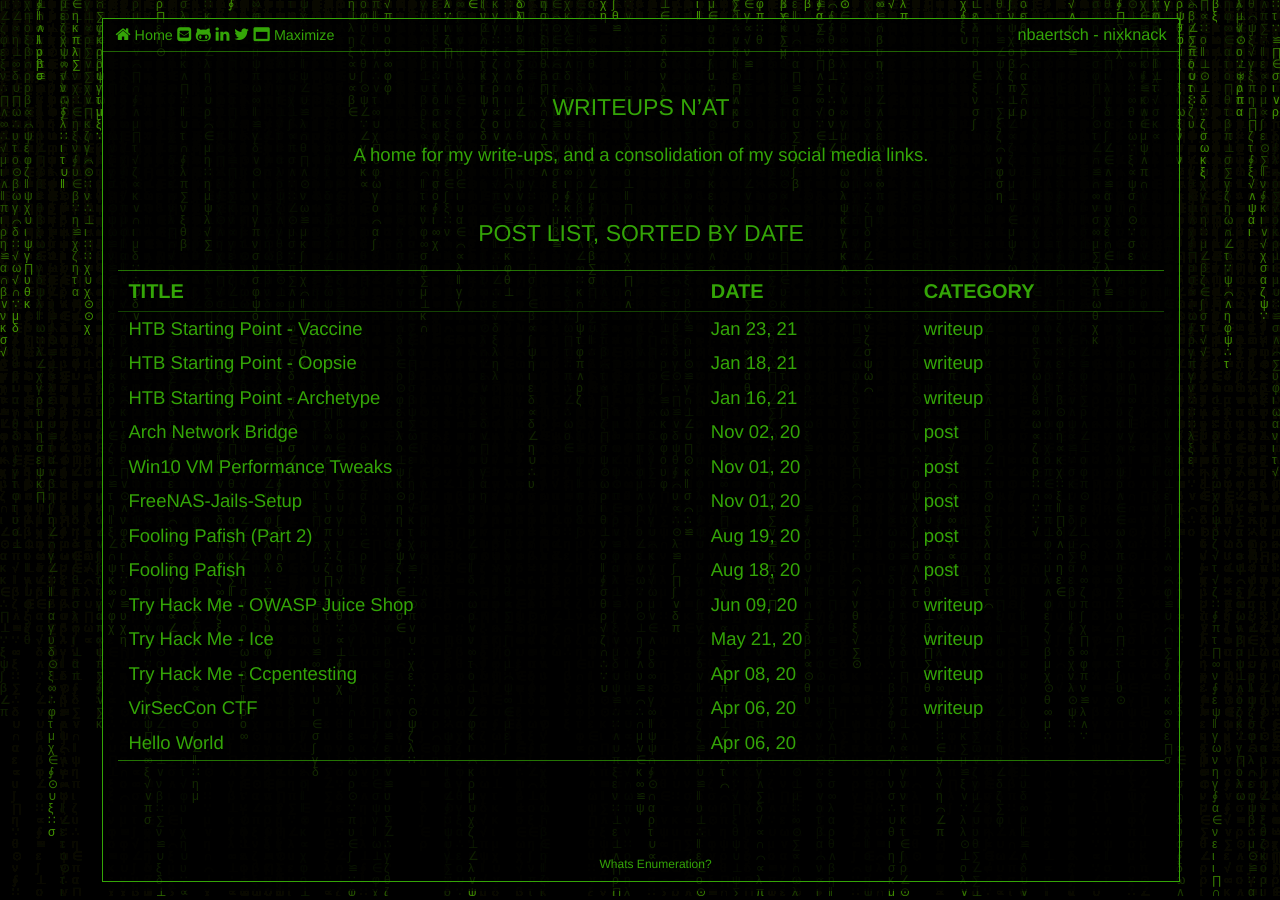
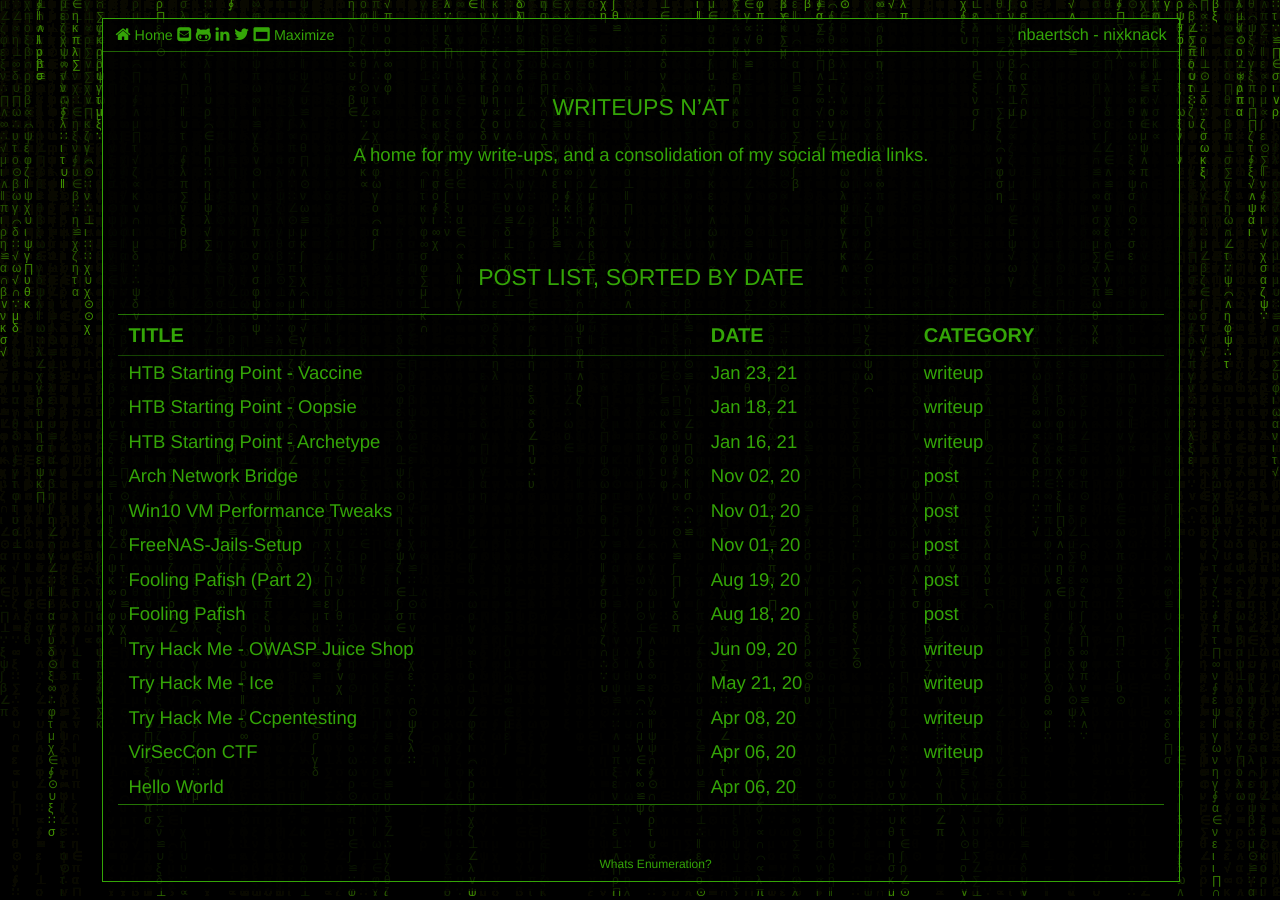
Before and after one commit to nbaertsch/nbaertsch.github.io, a Jekyll site: the page built from pages/index.md, in a window 1280 px wide. Built offline with Jekyll 4.4.1, drawn with Linux system fonts in a browser that asks for light colours.

```diff
--- a/pages/index.md
+++ b/pages/index.md
@@ -15,6 +15,6 @@ permalink: /
 <div style="text-align: center">
 	A home for my write-ups, and a consolidation of my social media links.
 	<!--- Hack the box script that wants to align to the left --->
-	<script src="https://www.hackthebox.eu/badge/279144"></script>
+	<br/><script src="https://www.hackthebox.eu/badge/279144"></script><br/>
 	<br/><script src="https://tryhackme.com/badge/38736"></script><br/>
 </div>
```
